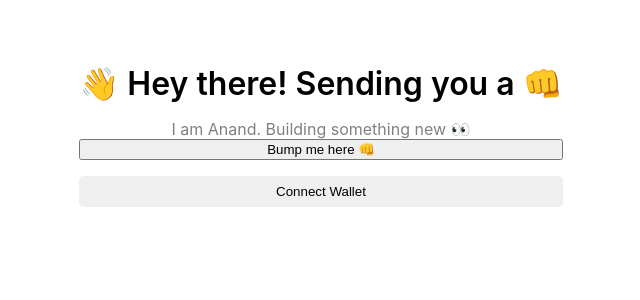
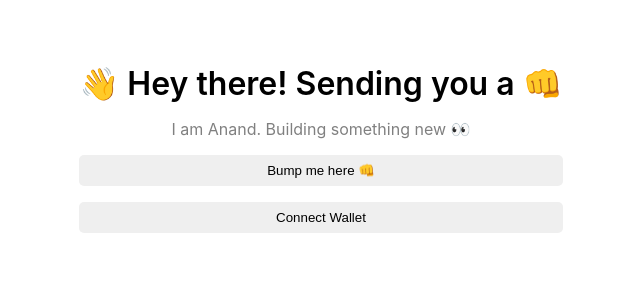
Before and after one commit to anandvardhanmishra/bump-portal, a React (Create React App) app: page / in a window 1280 px wide. Shown: the top 300 px of the page, without its empty margins (319-959 px from the left). Built offline with nearby package versions, Linux system fonts and the light colour scheme.

Commit message:
updating App.js and App.css

```diff
--- a/src/App.js
+++ b/src/App.js
@@ -61,7 +61,7 @@ export default function App() {
         I am Anand. Building something new 👀
         </div>
 
-        <button className="waveButton" onClick={null}>
+        <button className="bumpButton" onClick={null}>
           Bump me here 👊
         </button>
 
```
